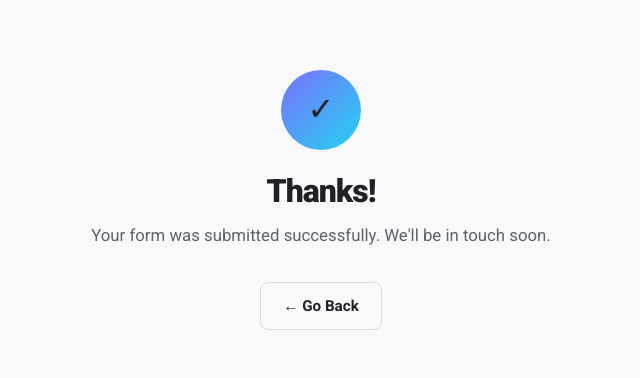
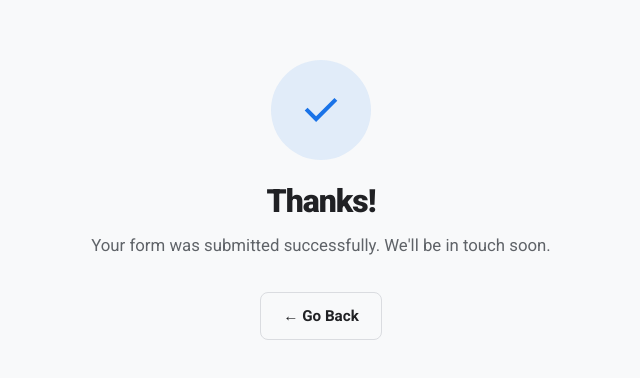
Before and after one commit to apssmandal/FreeForms, a plain HTML site: page public/thanks.html in a window 1280 px wide. Shown: the part 200-578 px from the top of the page, without its empty margins (319-959 px from the left). Drawn offline with Linux system fonts and the light colour scheme.

```diff
--- a/public/thanks.html
+++ b/public/thanks.html
@@ -10,7 +10,9 @@
 </head>
 <body style="min-height:100vh;display:flex;flex-direction:column;align-items:center;justify-content:center;text-align:center;padding:40px 20px">
   <div style="max-width:480px">
-    <div style="width:80px;height:80px;background:linear-gradient(135deg,#7c6fff,#22d3ee);border-radius:50%;display:flex;align-items:center;justify-content:center;font-size:2rem;margin:0 auto 24px">✓</div>
+    <div style="width:100px;height:100px;background:rgba(26,115,232,0.1);border-radius:50%;display:flex;align-items:center;justify-content:center;color:var(--primary);margin:0 auto 24px">
+      <svg xmlns="http://www.w3.org/2000/svg" height="48" viewBox="0 -960 960 960" width="48" fill="currentColor"><path d="M382-240 154-468l57-57 171 171 367-367 57 57-424 424Z"/></svg>
+    </div>
     <h1 style="font-size:2rem;margin-bottom:12px">Thanks!</h1>
     <p style="font-size:1.05rem;margin-bottom:32px;color:var(--muted)">Your form was submitted successfully. We'll be in touch soon.</p>
     <a href="javascript:history.back()" class="btn btn-ghost">← Go Back</a>
```
Also changed, not shown: public/404.html (+1 -1 lines), README.md.
